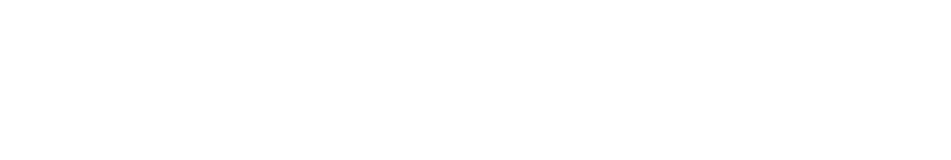
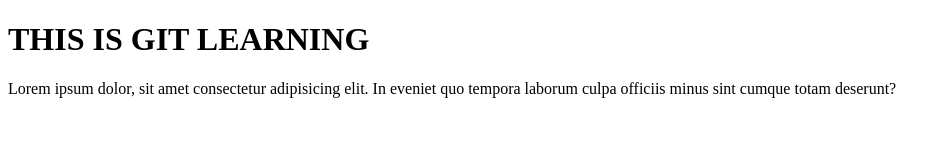
Before and after one commit to shivam7242/shivam7242, a plain HTML site: page index.html in a window 1280 px wide. Shown: the whole page, without its empty margins (0-951 px from the left). Drawn offline with Linux system fonts and the light colour scheme.

Commit message:
4 files add and first file modified

```diff
--- a/index.html
+++ b/index.html
@@ -5,9 +5,16 @@
     <meta charset="UTF-8" />
     <meta http-equiv="X-UA-Compatible" content="IE=edge" />
     <meta name="viewport" content="width=device-width, initial-scale=1.0" />
-    <title>Document</title>
+    <title>first file using git</title>
 </head>
 
-<body></body>
+<body>
+    <div>
+        <h1>THIS IS GIT LEARNING</h1>
+        <p>
+            Lorem ipsum dolor, sit amet consectetur adipisicing elit. In eveniet quo tempora laborum culpa officiis minus sint cumque totam deserunt?
+        </p>
+    </div>
+</body>
 
 </html>
```
Also changed, not shown: file1.html (added), file2.html (added), file3.html (added), file4.html (added).
